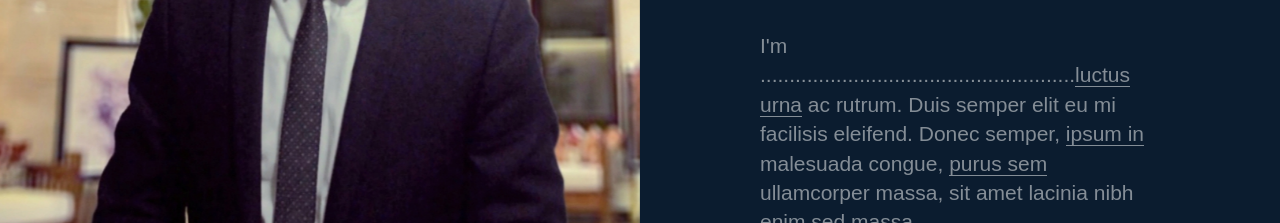
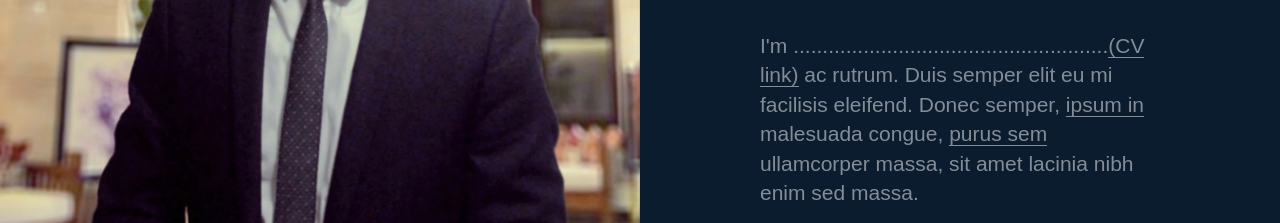
Before and after one commit to soufyanehadi/soufyanehadi.github.io, a plain HTML site: page index.html in a window 1280 px wide. Shown: the part 359-582 px from the top of the page. Drawn offline with nearby package versions, Linux system fonts and the light colour scheme; a script that the page names is missing.

Commit message:
Update index.html
add CV on index

```diff
--- a/index.html
+++ b/index.html
@@ -30,7 +30,7 @@ body {
       <div data-w-id="3fd5aeb3-22da-ed60-7286-0d11f16597d3" style="opacity:0" class="content">
         <div class="name">Soufyane HADI</div>
         <h1 class="tagline"><strong class="bold-text">Consulting. Tourisme. Hotellerie.</strong></h1>
-        <p class="bio">I'm ......................................................<a href="#" class="bio-links">luctus urna</a> ac rutrum. Duis semper elit eu mi facilisis eleifend. Donec semper, <a href="#" class="bio-links">ipsum in</a> malesuada congue, <a href="#" class="bio-links">purus sem</a> ullamcorper massa, sit amet lacinia nibh enim sed massa. </p>
+        <p class="bio">I'm ......................................................<a href="CV-Soufyane-HADI.pdf" class="bio-links">(CV link)</a> ac rutrum. Duis semper elit eu mi facilisis eleifend. Donec semper, <a href="#" class="bio-links">ipsum in</a> malesuada congue, <a href="#" class="bio-links">purus sem</a> ullamcorper massa, sit amet lacinia nibh enim sed massa. </p>
 
         <h2> Competence </h2>
         <p> .................................... autre parage           .................. </p>
```
